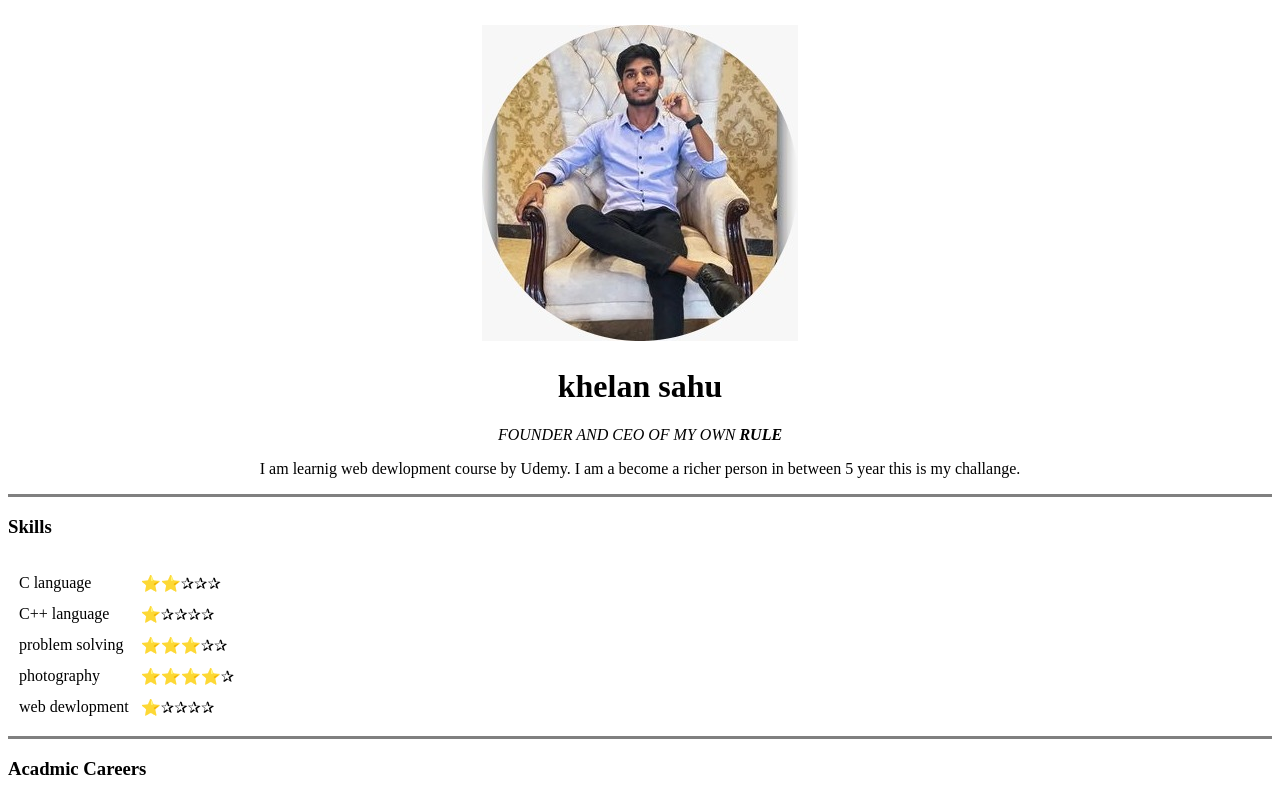
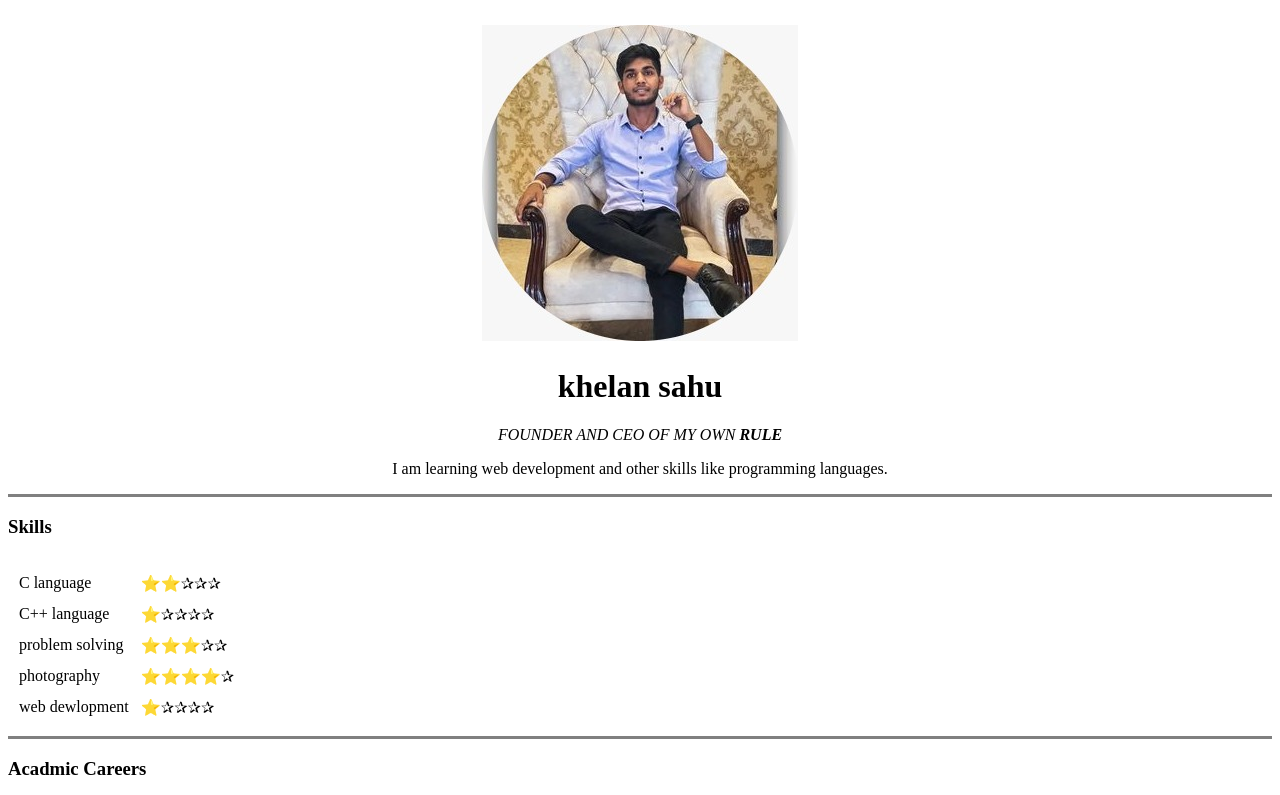
Before and after one commit to khelansahu/cvme, a plain HTML site: page index.html in a window 1280 px wide. Shown: the top 795 px of the page. Drawn offline with Linux system fonts and the light colour scheme.

Commit message:
Update index.html

```diff
--- a/index.html
+++ b/index.html
@@ -11,7 +11,7 @@
 
     <h1>khelan sahu</h1>
     <p><em>FOUNDER AND CEO OF MY OWN  <strong>RULE</strong></em></p>
-    <p>I am learnig web dewlopment course by Udemy. I am a become a richer person in between 5 year this is my challange.</p>
+    <p>I am learning web development and other skills like programming languages.</p>
     </center>
 <hr size='3' noshade>
 <h3>Skills</h3>
```
